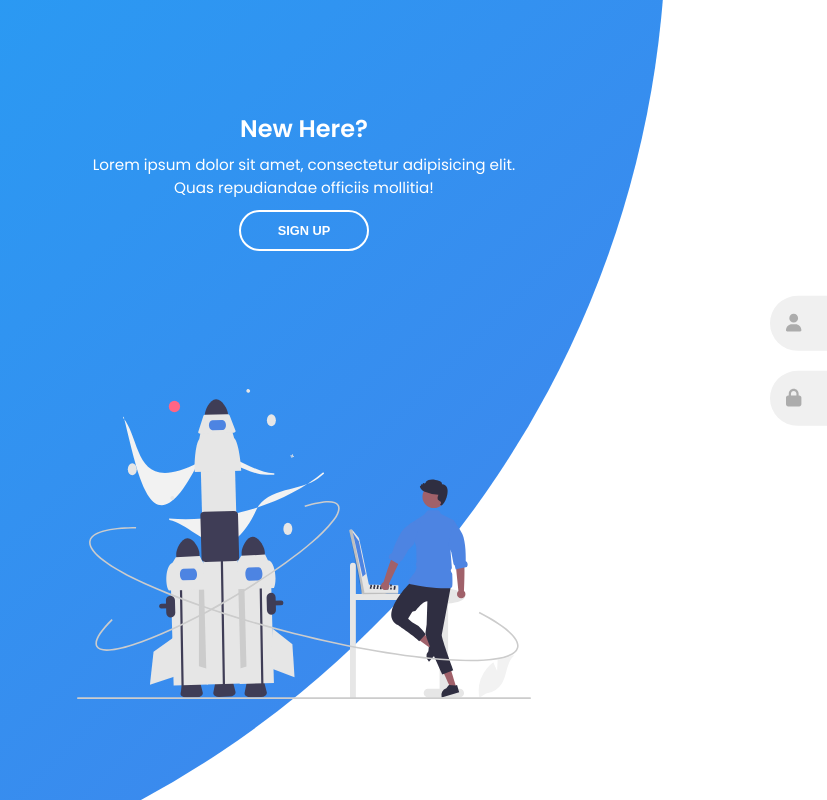
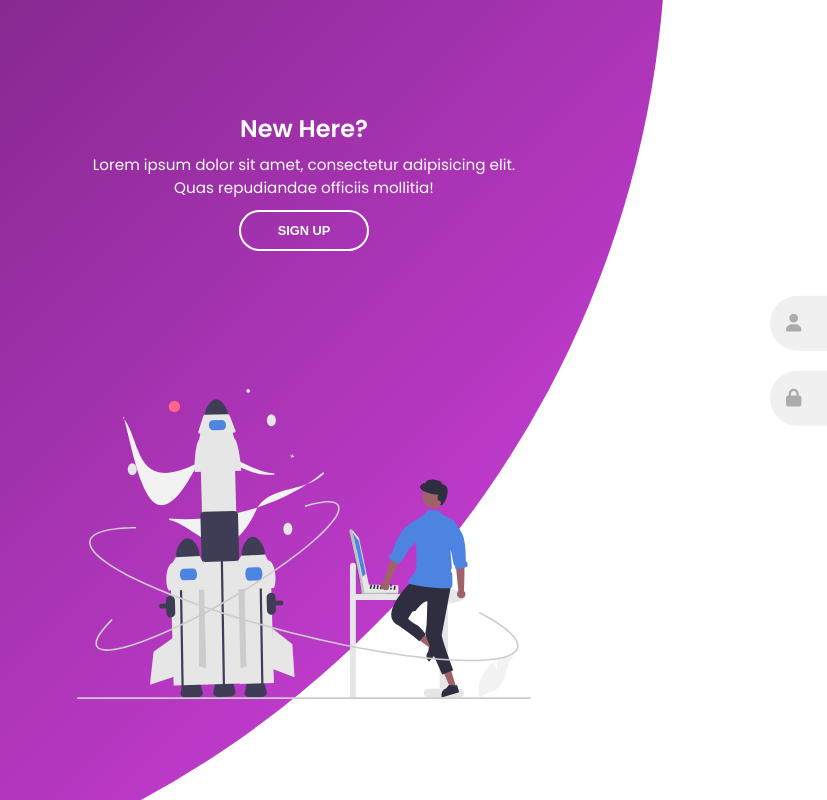
Before and after one commit to silas07official/SlidingSignUpRegApp, a plain HTML site: page index.html in a window 1280 px wide. Shown: the full height of the page, 0-827 px from the left. Drawn offline with Linux system fonts and the light colour scheme.

Commit message:
Changing color in app.css

```diff
--- a/app.css
+++ b/app.css
@@ -21,7 +21,7 @@ body, input{
     width: 2000px;
     height: 2000px;
     border-radius: 50%;
-    background: linear-gradient(-45deg, #4481eb, #04befe);
+    background: linear-gradient(-45deg, #dd44eb, #050007);
     top: -10%;
     right: 48%;
     transform: translateY(-50%);
```
